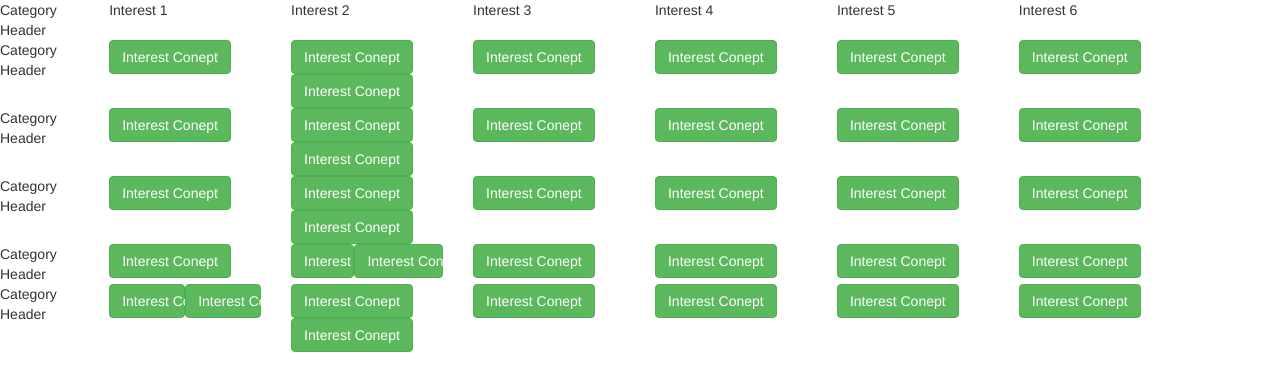
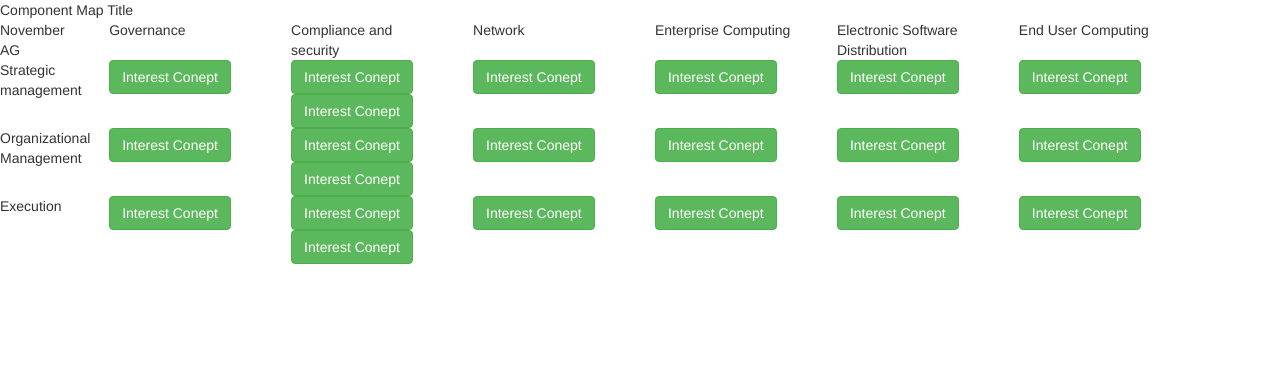
Before and after one commit to RolfEleveld/petulant-octo-tribble, a plain HTML site: page Concept/Index.html in a window 1280 px wide. Drawn offline with nearby package versions, Linux system fonts and the light colour scheme.

Commit message:
Updated for improved content, also linked the original app page.

```diff
--- a/Concept/Index.html
+++ b/Concept/Index.html
@@ -1,7 +1,7 @@
 <!DOCTYPE html>
 <html xmlns="http://www.w3.org/1999/xhtml">
 <head>
-    <title>Album Submission</title>
+    <title>November AG - hitmapp</title>
     <link href="//maxcdn.bootstrapcdn.com/bootstrap/3.3.4/css/bootstrap.min.css" rel="stylesheet" />
 </head>
 <body>
@@ -54,37 +54,40 @@
     </div>
 
     <div class="row">
+        <div class="col-sm-12">
+            Component Map Title
+        </div>
     </div>
     <div class="row">
         <div class="col-sm-1">
-            Category Header
+            November AG
         </div>
         <div class="col-sm-10">
             <div class="row">
                 <div class="col-sm-2">
-                    Interest 1
+                    Governance
                 </div>
                 <div class="col-sm-2">
-                    Interest 2
+                    Compliance and security
                 </div>
                 <div class="col-sm-2">
-                    Interest 3
+                    Network
                 </div>
                 <div class="col-sm-2">
-                    Interest 4
+                    Enterprise Computing
                 </div>
                 <div class="col-sm-2">
-                    Interest 5
+                    Electronic Software Distribution
                 </div>
                 <div class="col-sm-2">
-                    Interest 6
+                    End User Computing
                 </div>
             </div>
         </div>
     </div>
     <div class="row">
         <div class="col-sm-1">
-            Category Header
+            Strategic management
         </div>
         <div class="col-sm-10">
             <div class="row">
@@ -126,7 +129,7 @@
     </div>
     <div class="row">
         <div class="col-sm-1">
-            Category Header
+            Organizational Management
         </div>
         <div class="col-sm-10">
             <div class="row">
@@ -168,7 +171,7 @@
     </div>
     <div class="row">
         <div class="col-sm-1">
-            Category Header
+            Execution
         </div>
         <div class="col-sm-10">
             <div class="row">
@@ -208,93 +211,6 @@
             </div>
         </div>
     </div>
-    <div class="row">
-        <div class="col-sm-1">
-            Category Header
-        </div>
-        <div class="col-sm-10">
-            <div class="row">
-                <div class="col-sm-2">
-                    <button type="button" class="btn btn-success" data-toggle="modal" data-target="#enter-details">
-                        Interest Conept
-                    </button>
-                </div>
-                <div class="col-sm-2">
-                    <button type="button" class="col-sm-5 btn btn-success" data-toggle="modal" data-target="#enter-details">
-                        Interest Conept
-                    </button>
-                    <button type="button" class="col-sm-7 btn btn-success" data-toggle="modal" data-target="#enter-details">
-                        Interest Conept
-                    </button>
-                </div>
-                <div class="col-sm-2">
-                    <button type="button" class="btn btn-success" data-toggle="modal" data-target="#enter-details">
-                        Interest Conept
-                    </button>
-                </div>
-                <div class="col-sm-2">
-                    <button type="button" class="btn btn-success" data-toggle="modal" data-target="#enter-details">
-                        Interest Conept
-                    </button>
-                </div>
-                <div class="col-sm-2">
-                    <button type="button" class="btn btn-success" data-toggle="modal" data-target="#enter-details">
-                        Interest Conept
-                    </button>
-                </div>
-                <div class="col-sm-2">
-                    <button type="button" class="btn btn-success" data-toggle="modal" data-target="#enter-details">
-                        Interest Conept
-                    </button>
-                </div>
-            </div>
-        </div>
-    </div>
-    <div class="row">
-        <div class="col-sm-1">
-            Category Header
-        </div>
-        <div class="col-sm-10">
-            <div class="row">
-                <div class="col-sm-2">
-                    <button type="button" class="col-sm-6 btn btn-success" data-toggle="modal" data-target="#enter-details">
-                        Interest Conept
-                    </button>
-                    <button type="button" class="col-sm-6 btn btn-success" data-toggle="modal" data-target="#enter-details">
-                        Interest Conept
-                    </button>
-                </div>
-                <div class="col-sm-2">
-                    <button type="button" class="btn btn-success" data-toggle="modal" data-target="#enter-details">
-                        Interest Conept
-                    </button>
-                    <button type="button" class="btn btn-success" data-toggle="modal" data-target="#enter-details">
-                        Interest Conept
-                    </button>
-                </div>
-                <div class="col-sm-2">
-                    <button type="button" class="btn btn-success" data-toggle="modal" data-target="#enter-details">
-                        Interest Conept
-                    </button>
-                </div>
-                <div class="col-sm-2">
-                    <button type="button" class="btn btn-success" data-toggle="modal" data-target="#enter-details">
-                        Interest Conept
-                    </button>
-                </div>
-                <div class="col-sm-2">
-                    <button type="button" class="btn btn-success" data-toggle="modal" data-target="#enter-details">
-                        Interest Conept
-                    </button>
-                </div>
-                <div class="col-sm-2">
-                    <button type="button" class="btn btn-success" data-toggle="modal" data-target="#enter-details">
-                        Interest Conept
-                    </button>
-                </div>
-            </div>
-        </div>
-    </div>
 
     <script src="//code.jquery.com/jquery-2.1.3.min.js"></script>
     <script src="//maxcdn.bootstrapcdn.com/bootstrap/3.3.4/js/bootstrap.min.js"></script>
```
Also changed, not shown: images/Screenshot1.jpg, images/Screenshot2.jpg, 1 other file.
